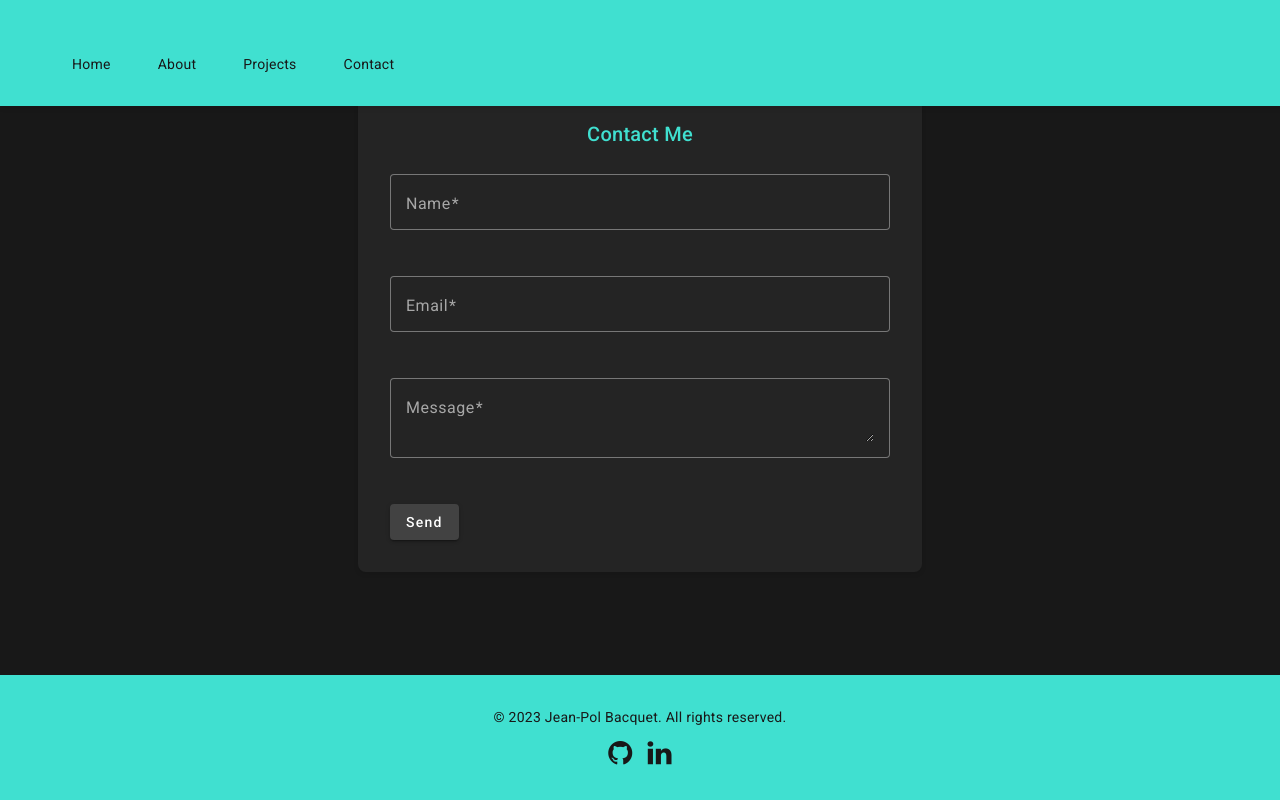
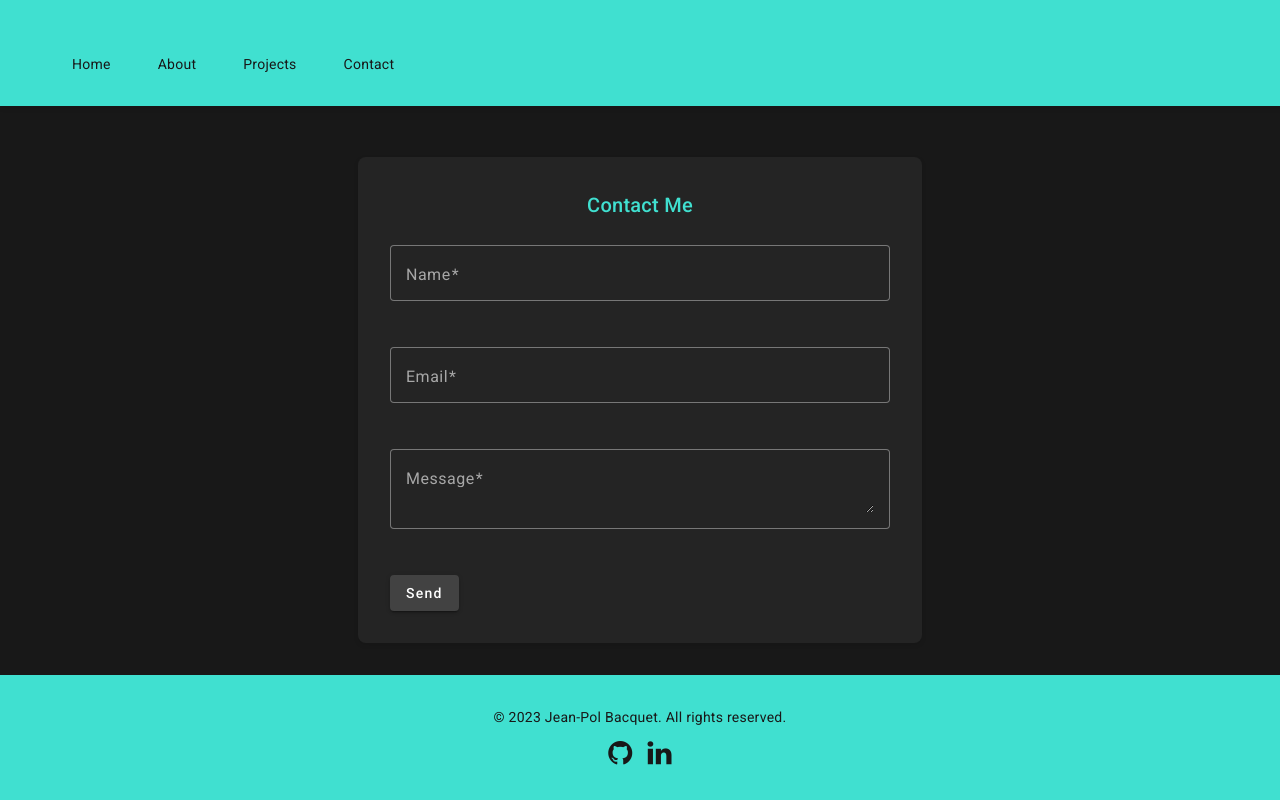
Before and after one commit to jeanpolbac/portfolio, an Angular app: page /contact in a window 1280 px wide. Built offline with nearby package versions, Linux system fonts and the light colour scheme.

Commit message:
Refactor CSS to center contact form between navbar and footer

```diff
--- a/src/app/app.component.css
+++ b/src/app/app.component.css
@@ -57,8 +57,9 @@ html, body {
     margin: 0 auto; /* Centering the container */
     padding: 1rem;
     flex: 1 0 auto; /* This makes main content grow, pushing footer to the bottom */
+}
 
-}
+
 
 /* Footer Styles */
 footer {
--- a/src/app/contact/contact.component.css
+++ b/src/app/contact/contact.component.css
@@ -1,12 +1,17 @@
 .contact-form-container {
     background-color: #242424;
     padding: 2rem;
-    padding-top: 70px;
     border-radius: 8px;
     max-width: 500px;
-    margin: 2rem auto;
+    margin: 0 auto; /* Horizontal centering */
     box-shadow: 0px 2px 5px rgba(0, 0, 0, 0.1);
+    position: absolute;
+    top: 50%; /* positions the top edge to the middle of the viewport */
+    left: 50%; /* positions the left edge to the center of the viewport */
+    transform: translate(-50%, -50%); /* adjusts for its own height and width to center */
 }
+
+
 
 .contact-form-container h2 {
     color: #40E0D0;
```
